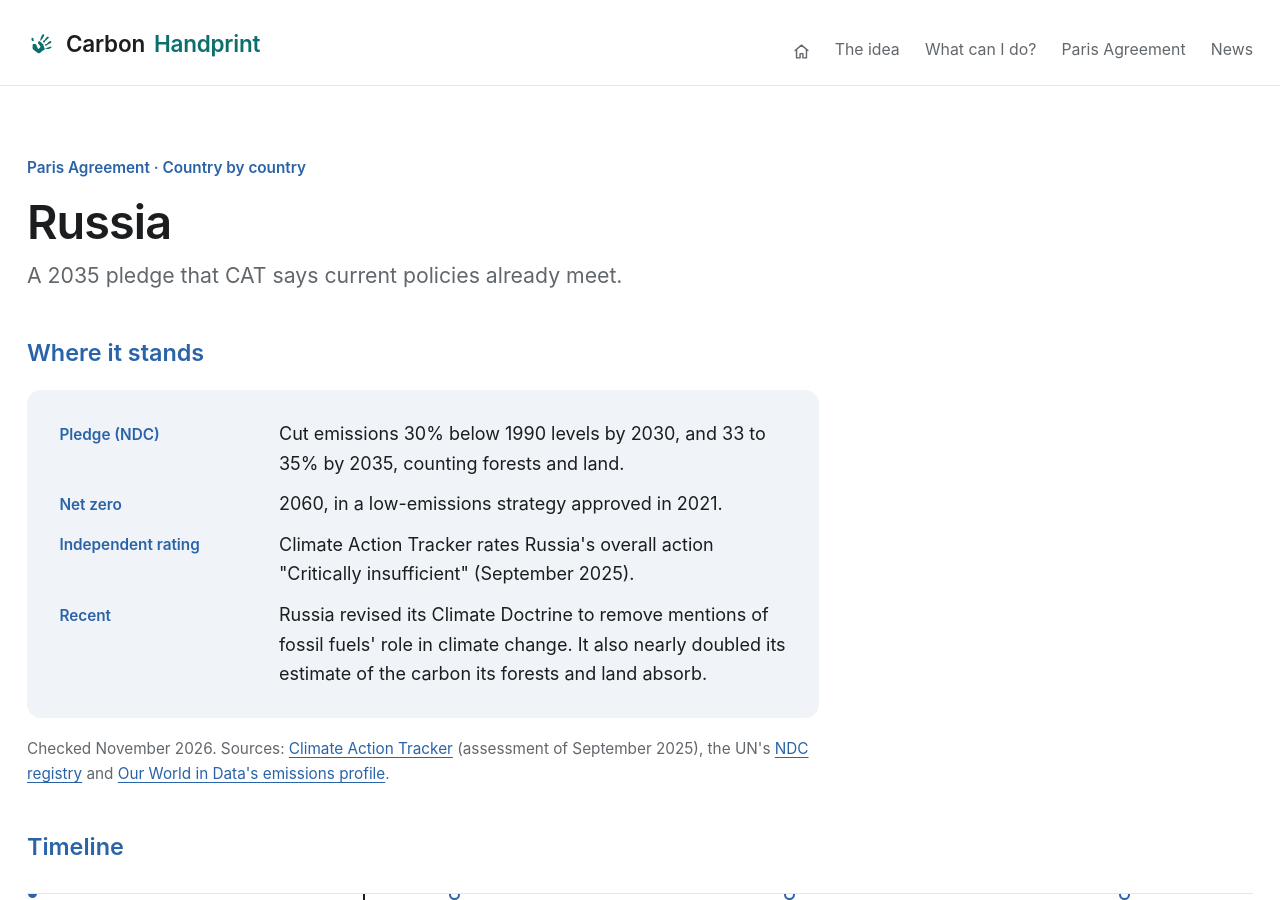
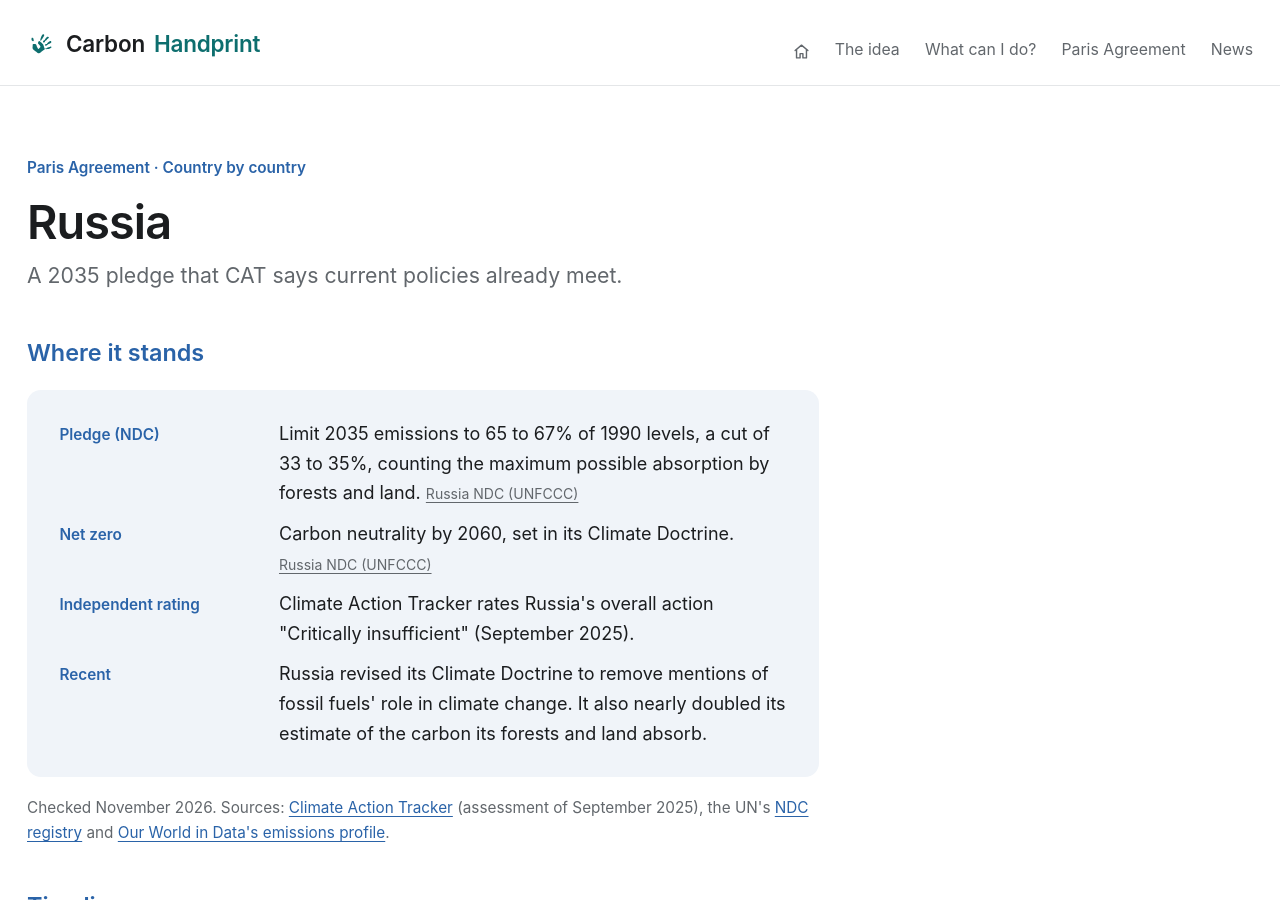
Before and after one commit to multiplicit-com/carbonhandprint, a Jekyll site: the page built from countries/russia.md, in a window 1280 px wide and 900 px high. Built offline with Jekyll 4.4.1, drawn with Linux system fonts in a browser that asks for light colours; part of the change alters nothing that is shown.

Commit message:
Source country facts for China, India, the EU, Japan and Russia to governments and the UN
Co-Authored-By: Claude Opus 5.5 <noreply@anthropic.com>
Claude-Session: https://claude.ai/code/session_01Li7jXRtkERso7tJFT24TLP

```diff
--- a/_data/countries.yml
+++ b/_data/countries.yml
@@ -190,7 +190,7 @@ brazil:
     source: Climate Action Tracker
     url: https://climateactiontracker.org/countries/brazil/
   - label: Recent
-    text: Amazon deforestation fell 31% in 2024. At the end of 2025 a new environmental licensing law, dubbed the "Devastation Bill", passed and oil drilling in the Amazon basin was approved.
+    text: Deforestation in the Legal Amazon fell 31% in the year to July 2024. At the end of 2025 a new environmental licensing law, dubbed the "Devastation Bill", passed and oil drilling in the Amazon basin was approved.
     source: Climate Action Tracker
     url: https://climateactiontracker.org/countries/brazil/
   timeline:
@@ -334,9 +334,9 @@ china:
   checked: November 2026
   facts:
   - label: Pledge (NDC)
-    text: Cut net greenhouse gas emissions 7 to 10% from their peak by 2035.
-    source: Climate Action Tracker
-    url: https://climateactiontracker.org/countries/china/
+    text: Cut net greenhouse gas emissions 7 to 10% from their peak by 2035, announced by Xi Jinping at the UN in September 2025.
+    source: China Ministry of Foreign Affairs
+    url: https://www.mfa.gov.cn/mfa_eng/xw/zyxw/202509/t20250925_11716513.html
   - label: Net zero
     text: Carbon neutrality before 2060, announced in 2020.
     source: Climate Action Tracker
@@ -576,18 +576,18 @@ eu:
   facts:
   - label: Pledge (NDC)
     text: Cut net emissions at least 55% below 1990 levels by 2030, and 66.25 to 72.5% by 2035.
+    source: EU NDC (UNFCCC)
+    url: https://unfccc.int/sites/default/files/2025-11/DK-2025-11-05%20EU%20NDC.pdf
+  - label: Net zero
+    text: 2050, set in law by the European Climate Law, with a 2040 target of a 90% cut, adopted in March 2026.
+    source: European Commission
+    url: https://climate.ec.europa.eu/eu-action/climate-strategies-targets/2040-climate-target_en
+  - label: Independent rating
+    text: Climate Action Tracker rates the EU's overall action "Insufficient" (August 2026).
     source: Climate Action Tracker
     url: https://climateactiontracker.org/countries/eu/
-  - label: Net zero
-    text: 2050, set in law by the European Climate Law, with a 2040 target of a 90% cut.
-    source: Climate Action Tracker
-    url: https://climateactiontracker.org/countries/eu/
-  - label: Independent rating
-    text: Climate Action Tracker rates the EU's overall action "Insufficient" (August 2026).
-    source: Climate Action Tracker
-    url: https://climateactiontracker.org/countries/eu/
-  - label: Recent
-    text: The EU agreed a 2040 target of a 90% cut in late 2025. It has also weakened several policies, including the 2035 phase-out of new petrol and diesel cars, and will let international carbon credits count toward the 2040 target.
+  - label: Recent
+    text: International carbon credits can cover up to 5 points of the 2040 target. The EU has also weakened several policies, including the 2035 phase-out of new petrol and diesel cars.
     source: Climate Action Tracker
     url: https://climateactiontracker.org/countries/eu/
   timeline:
@@ -769,21 +769,21 @@ india:
   - label: Paris Agreement
     text: A party since 2016.
   - label: Pledge (NDC)
-    text: Submitted April 2026. Cut the emissions intensity of GDP 47% below 2005 levels and reach 60% non-fossil power capacity by 2035.
+    text: Approved by the cabinet in March 2026. Cut the emissions intensity of GDP 47% below 2005 levels and reach 60% non-fossil power capacity by 2035.
+    source: Prime Minister of India
+    url: https://www.pmindia.gov.in/en/news_updates/cabinet-approves-indias-nationally-determined-contribution-2031-2035-to-be-communicated-to-the-united-nations-framework-convention-on-climate-change/
+  - label: Net zero
+    text: 2070, announced at COP26 in 2021.
+    source: Prime Minister of India
+    url: https://www.pmindia.gov.in/en/news_updates/cabinet-approves-indias-nationally-determined-contribution-2031-2035-to-be-communicated-to-the-united-nations-framework-convention-on-climate-change/
+  - label: Independent rating
+    text: Climate Action Tracker rates India's overall action "Highly insufficient" (September 2026).
     source: Climate Action Tracker
     url: https://climateactiontracker.org/countries/india/
-  - label: Net zero
-    text: 2070, announced at COP26 in 2021.
-    source: Climate Action Tracker
-    url: https://climateactiontracker.org/countries/india/
-  - label: Independent rating
-    text: Climate Action Tracker rates India's overall action "Highly insufficient" (September 2026).
-    source: Climate Action Tracker
-    url: https://climateactiontracker.org/countries/india/
-  - label: Recent
-    text: Non-fossil sources reached 50% of installed power capacity in July 2025, five years ahead of target. A carbon credit trading scheme is due to start in 2026.
-    source: Climate Action Tracker
-    url: https://climateactiontracker.org/countries/india/
+  - label: Recent
+    text: Non-fossil sources passed 50% of installed power capacity in mid-2025, five years ahead of target.
+    source: Down To Earth
+    url: https://www.downtoearth.org.in/energy/india-reaches-50-non-fossil-fuel-power-capacity-five-years-ahead-of-target
   timeline:
   - when: July 2025
     date: 2025-07
@@ -909,19 +909,19 @@ japan:
   checked: November 2026
   facts:
   - label: Pledge (NDC)
-    text: Cut emissions 46% below 2013 levels by 2030, aiming for 50%.
+    text: Cut emissions 60% below 2013 levels by 2035 and 73% by 2040, set in its 2025 pledge. The 2030 target is 46%, aiming for 50%.
+    source: Japan NDC (UNFCCC)
+    url: https://unfccc.int/sites/default/files/2025-02/Japans%202035-2040%20NDC.pdf
+  - label: Net zero
+    text: 2050, declared in 2020.
+    source: Japan NDC (UNFCCC)
+    url: https://unfccc.int/sites/default/files/2025-02/Japans%202035-2040%20NDC.pdf
+  - label: Independent rating
+    text: Climate Action Tracker rates Japan's overall action "Insufficient" (November 2024).
     source: Climate Action Tracker
     url: https://climateactiontracker.org/countries/japan/
-  - label: Net zero
-    text: '2050.'
-    source: Climate Action Tracker
-    url: https://climateactiontracker.org/countries/japan/
-  - label: Independent rating
-    text: Climate Action Tracker rates Japan's overall action "Insufficient" (November 2024).
-    source: Climate Action Tracker
-    url: https://climateactiontracker.org/countries/japan/
-  - label: Recent
-    text: Its GX policy includes new-generation nuclear reactors, but CAT says it lacks concrete emissions targets. A 2035 pledge was being drafted at the time of CAT's assessment.
+  - label: Recent
+    text: Its GX policy includes new-generation nuclear reactors, but CAT says it lacks concrete emissions targets.
     source: Climate Action Tracker
     url: https://climateactiontracker.org/countries/japan/
   timeline:
@@ -1442,13 +1442,13 @@ russia:
   checked: November 2026
   facts:
   - label: Pledge (NDC)
-    text: Cut emissions 30% below 1990 levels by 2030, and 33 to 35% by 2035, counting forests and land.
-    source: Climate Action Tracker
-    url: https://climateactiontracker.org/countries/russian-federation/
-  - label: Net zero
-    text: 2060, in a low-emissions strategy approved in 2021.
-    source: Climate Action Tracker
-    url: https://climateactiontracker.org/countries/russian-federation/
+    text: Limit 2035 emissions to 65 to 67% of 1990 levels, a cut of 33 to 35%, counting the maximum possible absorption by forests and land.
+    source: Russia NDC (UNFCCC)
+    url: https://unfccc.int/sites/default/files/2025-09/RF_second_NDC.pdf
+  - label: Net zero
+    text: Carbon neutrality by 2060, set in its Climate Doctrine.
+    source: Russia NDC (UNFCCC)
+    url: https://unfccc.int/sites/default/files/2025-09/RF_second_NDC.pdf
   - label: Independent rating
     text: Climate Action Tracker rates Russia's overall action "Critically insufficient" (September 2025).
     source: Climate Action Tracker
```
